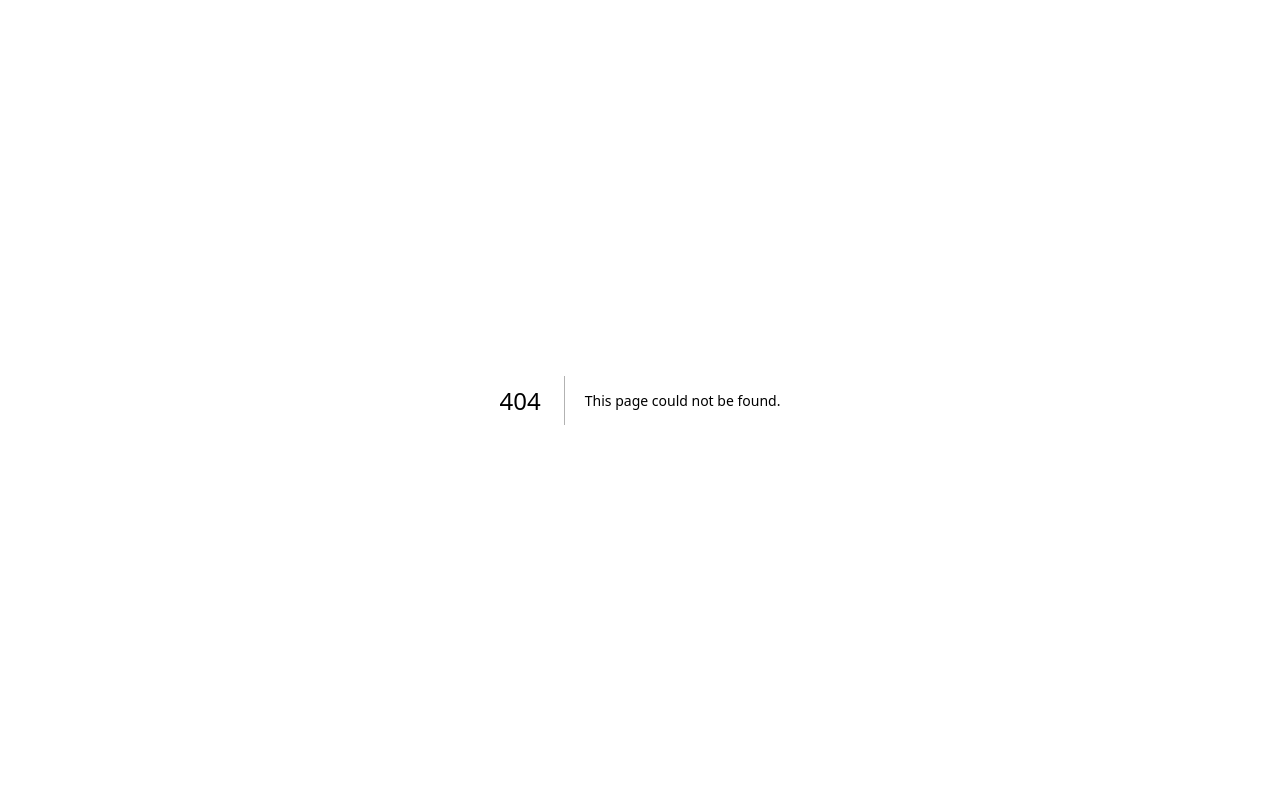
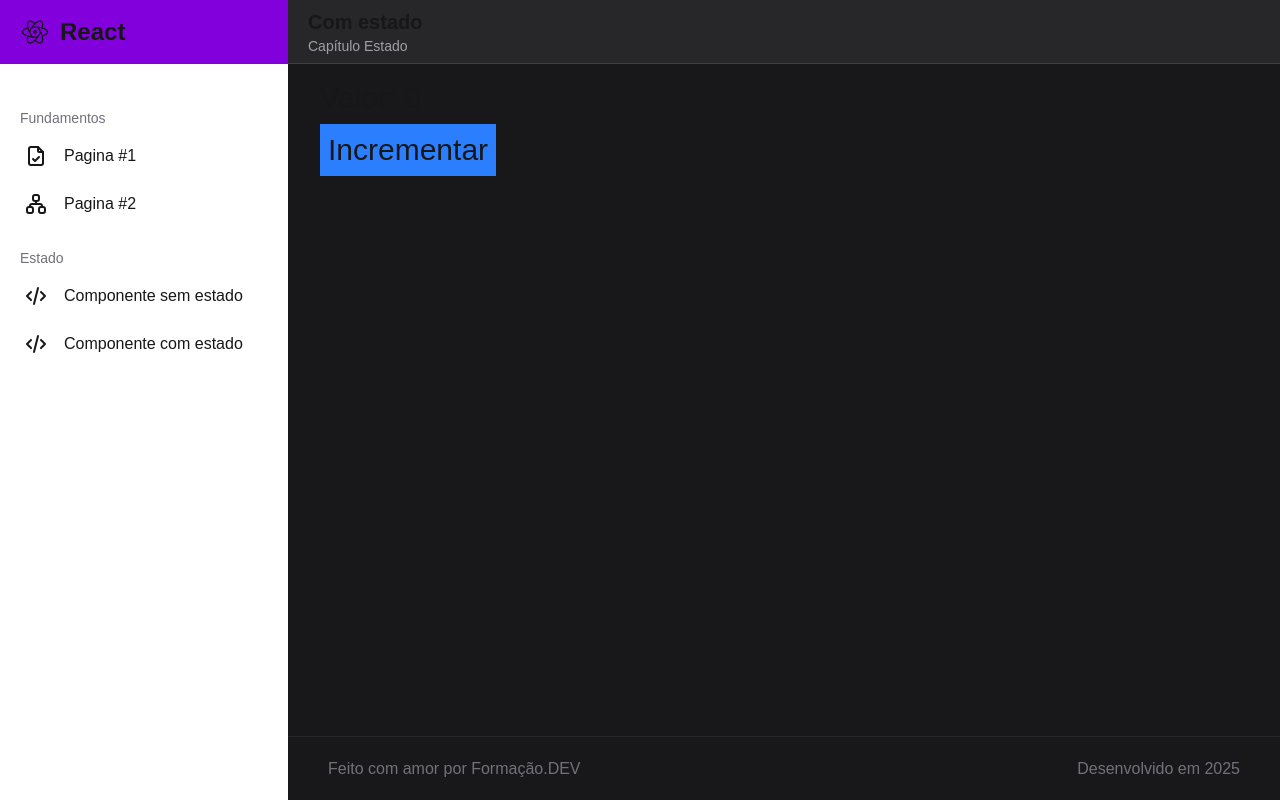
Before and after one commit to GustavoPaula/formacao-dev, a Next.js app in the folder react-fundamentos/: page /estado/com in a window 1280 px wide. Before the commit this address had no page. Built offline with nearby package versions, Linux system fonts and the light colour scheme.

Commit message:
Componente com estado

```diff
--- a/react-fundamentos/components/Menu.tsx
+++ b/react-fundamentos/components/Menu.tsx
@@ -13,6 +13,7 @@ export default function Menu() {
 
       <span className="text-sm text-zinc-500 pl-3 pt-4">Estado</span>
       <MenuItem icone={<IconCode />} texto="Componente sem estado" url="/estado/sem" />
+      <MenuItem icone={<IconCode />} texto="Componente com estado" url="/estado/com" />
     </div>
   );
 }
--- /dev/null
+++ b/react-fundamentos/pages/estado/com.tsx
@@ -0,0 +1,25 @@
+import Pagina from "@/components/Pagina";
+import "../../app/globals.css"
+import { useState } from "react";
+
+export default function PaginaComEstado() {
+  const [numero, setNumero] = useState(0)
+
+  function incrementar() {
+    setNumero(numero +1)
+  }
+
+  return (
+    <Pagina titulo="Com estado" subtitulo="Capítulo Estado">
+      <div className="flex flex-col gap-2">
+        <div>
+          <span>Valor: </span>
+          <span>{numero}</span>
+        </div>
+        <button onClick={incrementar} className="bg-blue-500 p-2">
+          Incrementar
+        </button>
+      </div>
+    </Pagina>
+  )
+}
```
